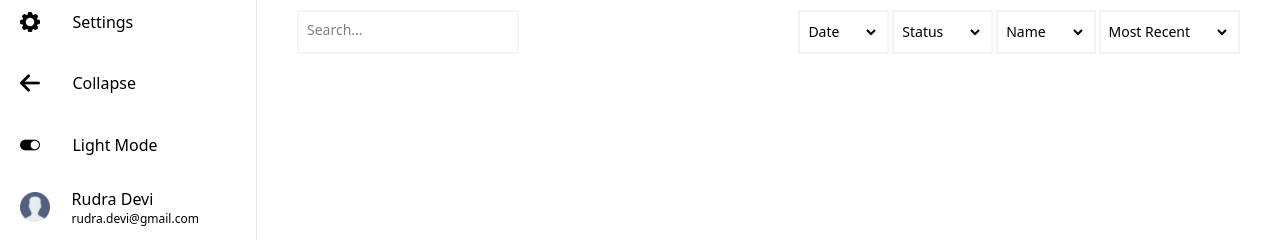
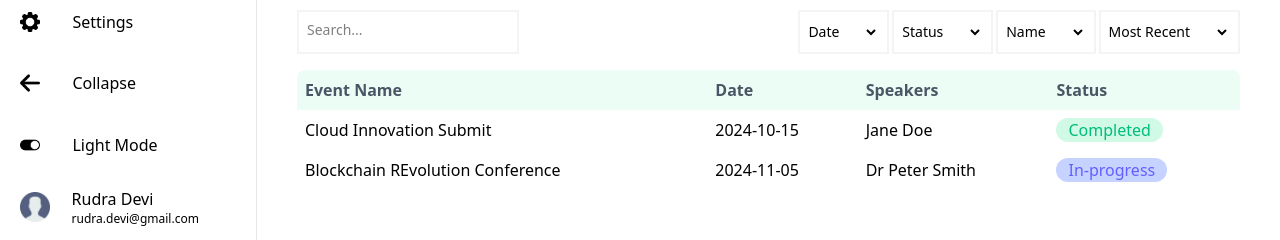
Before and after one commit to fountaina/event-planner, a React (Vite) app: page / in a window 1280 px wide. Shown: the part 462-702 px from the top of the page. Built offline with nearby package versions, Linux system fonts and the light colour scheme.

Commit message:
add stlyed event table to dashboard

```diff
--- a/src/components/Dashboard.jsx
+++ b/src/components/Dashboard.jsx
@@ -93,6 +93,41 @@ const Dashboard = () => {
                     </div>
                 </form>
             </div>
+
+            <div className="table-container">
+                <table>
+                    <thead>
+                        <tr>
+                        <th className='rounded-tl-lg'>Event Name</th>
+                        <th>Date</th>
+                        <th>Speakers</th>
+                        <th className='rounded-tr-lg'>Status</th>
+                        </tr>
+                    </thead>
+                    <tbody>
+                        <tr>
+                            <td>Cloud Innovation Submit</td>
+                            <td>2024-10-15</td>
+                            <td>Jane Doe</td>
+                            <td>
+                                <div className='bg-emerald-100 rounded-2xl text-emerald-500 justify-items-center inline-block px-3'>
+                                    Completed
+                                </div>
+                            </td>
+                        </tr>
+                        <tr>
+                            <td>Blockchain REvolution Conference</td>
+                            <td>2024-11-05</td>
+                            <td>Dr Peter Smith</td>
+                            <td>
+                                <div className='bg-indigo-200 rounded-2xl text-indigo-500 justify-items-center inline-block px-3'>
+                                    In-progress
+                                </div>
+                        </td>
+                        </tr>
+                    </tbody>
+                </table>
+            </div>
         </div>
     </div>
   )
--- a/src/styles/dashboard.css
+++ b/src/styles/dashboard.css
@@ -119,3 +119,27 @@
 .selection-block h3 {
     @apply mr-5 text-sm
 }
+
+.table-container {
+    @apply
+    mx-4 mt-4
+}
+
+table {
+    width: 100%;
+}
+
+th {
+    @apply bg-emerald-50
+}
+
+table, th, td {
+    /* border: 1px solid black; */
+    border-collapse: collapse;
+    padding: 8px;
+    text-align: left;
+}
+
+th {
+    @apply text-gray-600
+}
```
